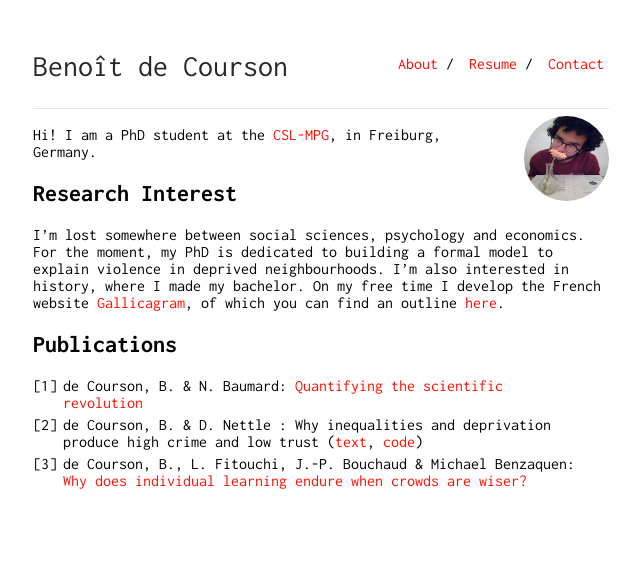
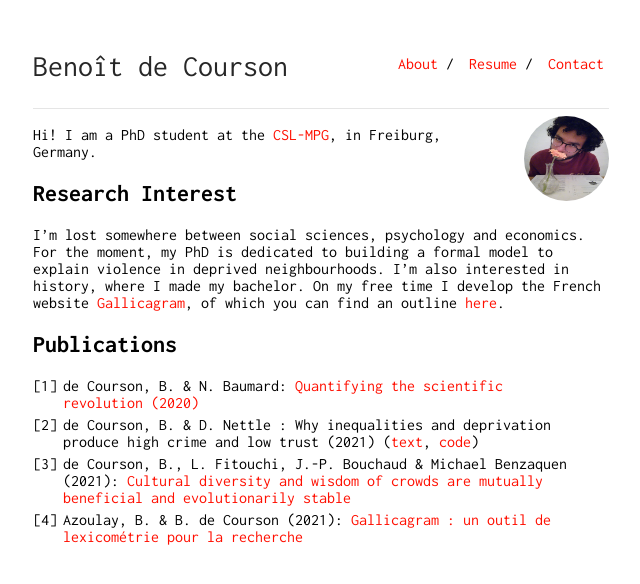
Before and after one commit to regicid/regicid.github.io, a Jekyll site: the page built from index.md, in a window 1280 px wide. Shown: the top 584 px of the page, without its empty margins (319-959 px from the left). Built offline with Jekyll 4.4.1, drawn with Linux system fonts in a browser that asks for light colours.

Commit message:
Update index.md

```diff
--- a/index.md
+++ b/index.md
@@ -10,6 +10,7 @@ Hi! I am a PhD student at the [CSL-MPG](csl.mpg.de), in Freiburg, Germany.
 I'm lost somewhere between social sciences, psychology and economics. For the moment, my PhD is dedicated to building a formal model to explain violence in deprived neighbourhoods. I'm also interested in history, where I made my bachelor. On my free time I develop the French website [Gallicagram](https://shiny.ens-paris-saclay.fr/app/gallicagram), of which you can find an outline [here](https://odhn.ens.psl.eu/newsroom/gallicagram-un-outil-de-lexicometrie-pour-la-recherche).
 ## Publications
 
-1. de Courson, B. & N. Baumard: [Quantifying the scientific revolution](https://osf.io/preprints/socarxiv/9ex8q)
-2. de Courson, B. & D. Nettle : Why inequalities and deprivation produce high crime and low trust ([text](https://www.nature.com/articles/s41598-020-80897-8), [code](https://github.com/regicid/Deprivation-antisociality/blob/master/Code.ipynb))
-3. de Courson, B., L. Fitouchi, J.-P. Bouchaud & Michael Benzaquen: [Why does individual learning endure when crowds are wiser?](https://papers.ssrn.com/sol3/papers.cfm?abstract_id=3756565)
+1. de Courson, B. & N. Baumard: [Quantifying the scientific revolution (2020)](https://osf.io/preprints/socarxiv/9ex8q)
+2. de Courson, B. & D. Nettle : Why inequalities and deprivation produce high crime and low trust (2021) ([text](https://www.nature.com/articles/s41598-020-80897-8), [code](https://github.com/regicid/Deprivation-antisociality/blob/master/Code.ipynb))
+3. de Courson, B., L. Fitouchi, J.-P. Bouchaud & Michael Benzaquen (2021): [Cultural diversity and wisdom of crowds are mutually beneficial and evolutionarily stable](https://www.nature.com/articles/s41598-021-95914-7)
+4. Azoulay, B. & B. de Courson (2021): [Gallicagram : un outil de lexicométrie pour la recherche](https://osf.io/preprints/socarxiv/84bf3)
```
